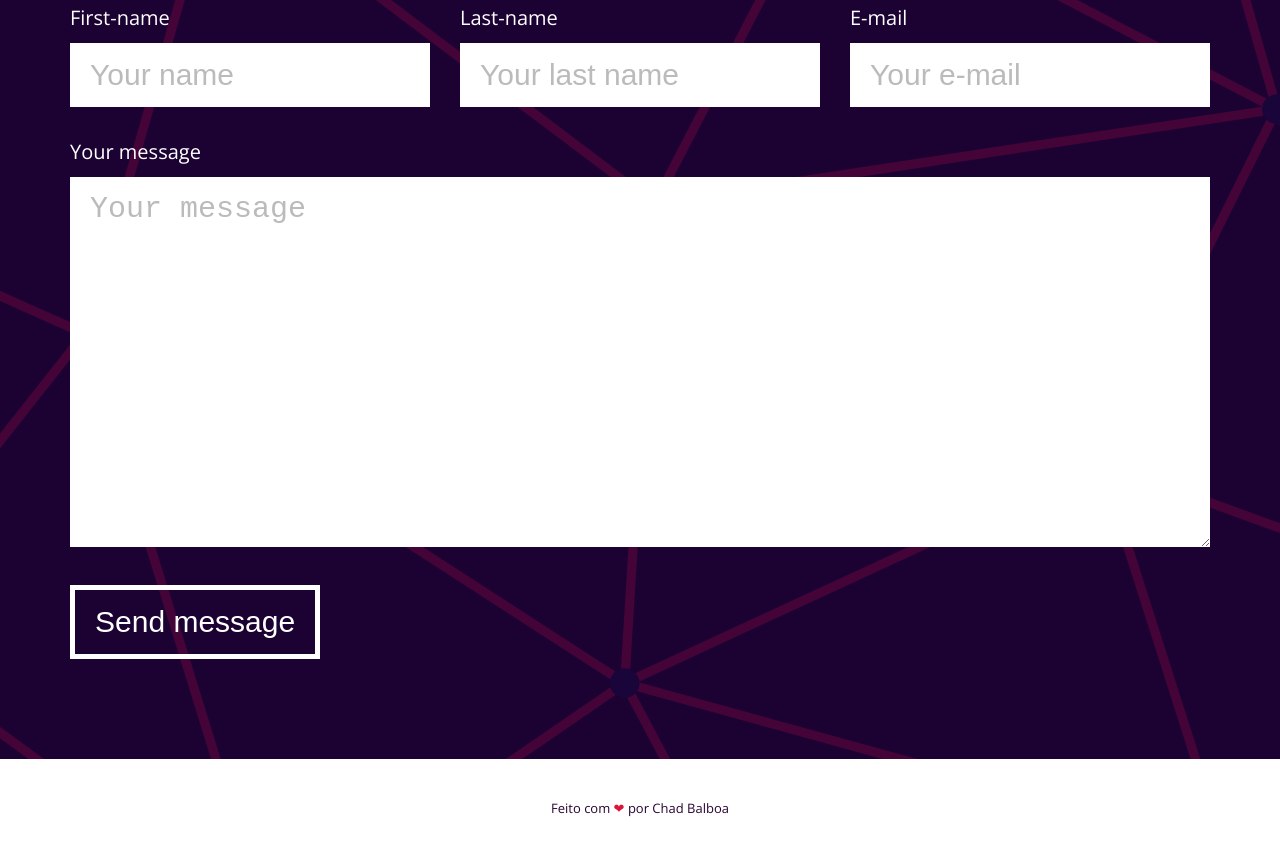
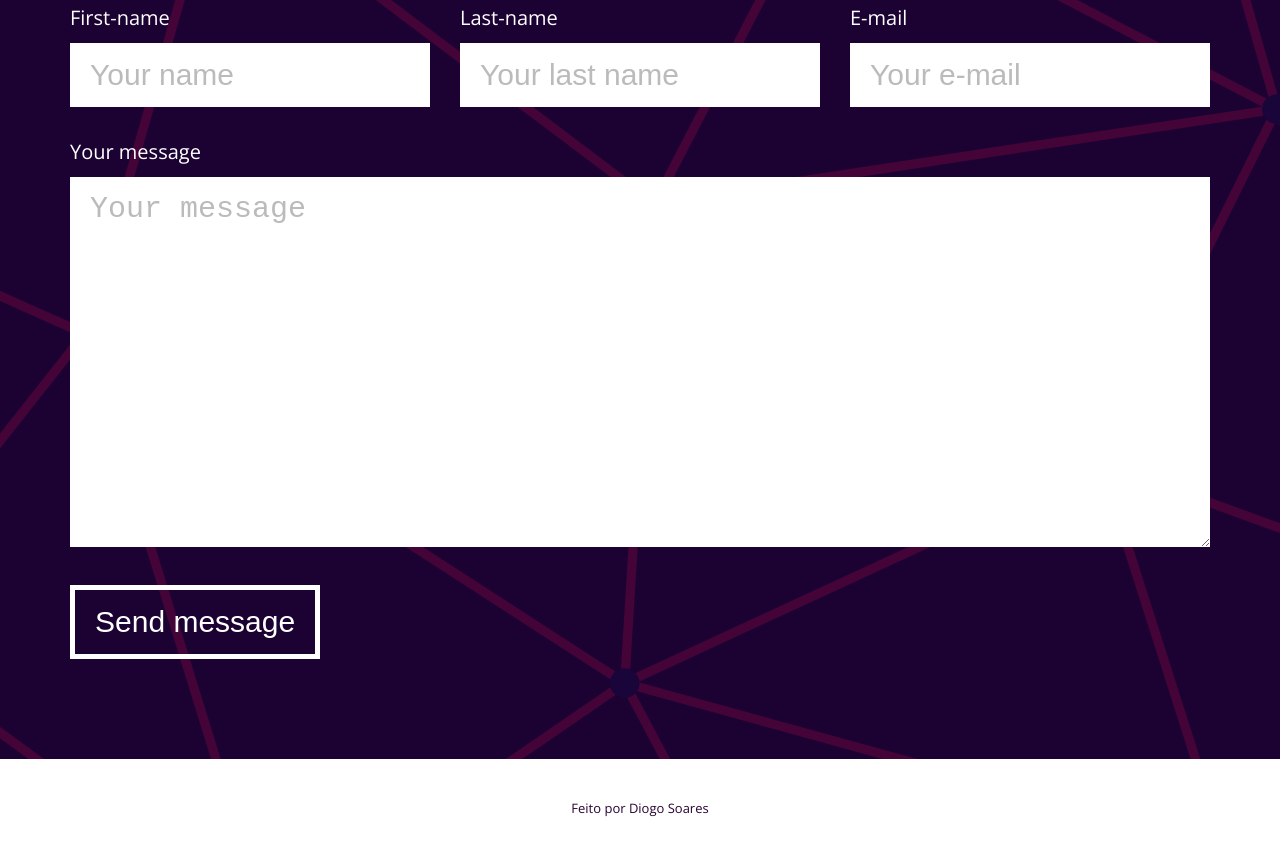
Before and after one commit to DiogoSoares3/LandingPage, a plain HTML site: page index.html in a window 1280 px wide. Shown: the part 6244-7099 px from the top of the page. Drawn offline with nearby package versions, Linux system fonts and the light colour scheme.

Commit message:
Update index.html

```diff
--- a/index.html
+++ b/index.html
@@ -217,7 +217,7 @@
     </section>
 
     <footer class="white-bg">
-        <p>Feito com <span class="heart">&#10084</span> por Chad Balboa</p>
+        <p>Feito por Diogo Soares</p>
     </footer>
 
     <a class="back-to-top" href="#home">&#10097</a>
```
